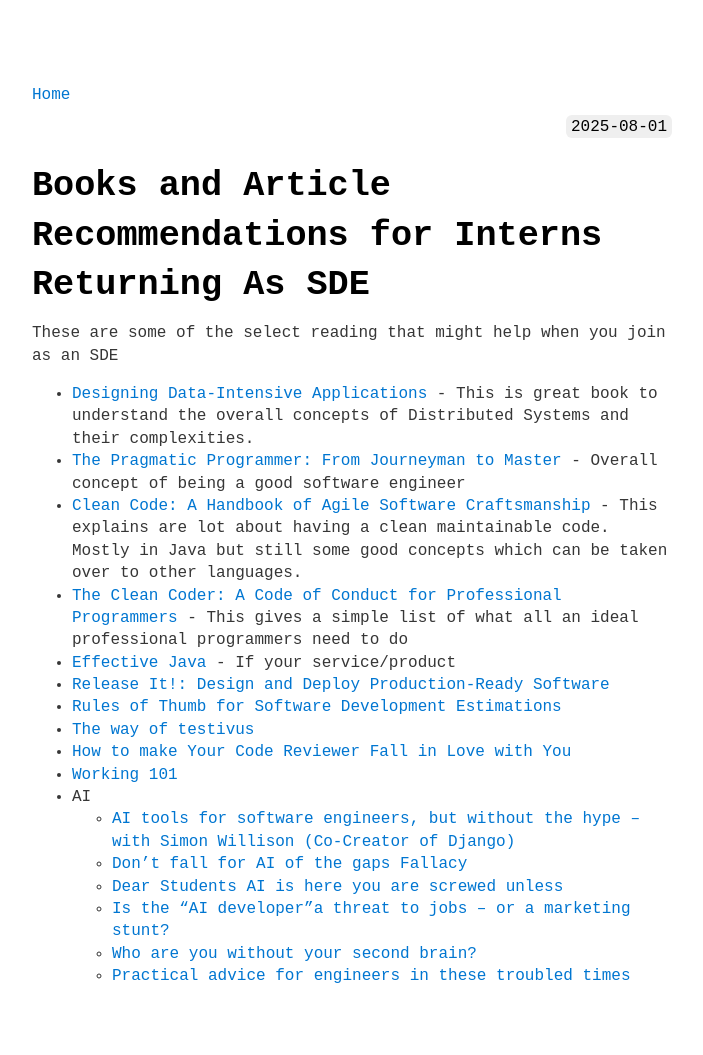
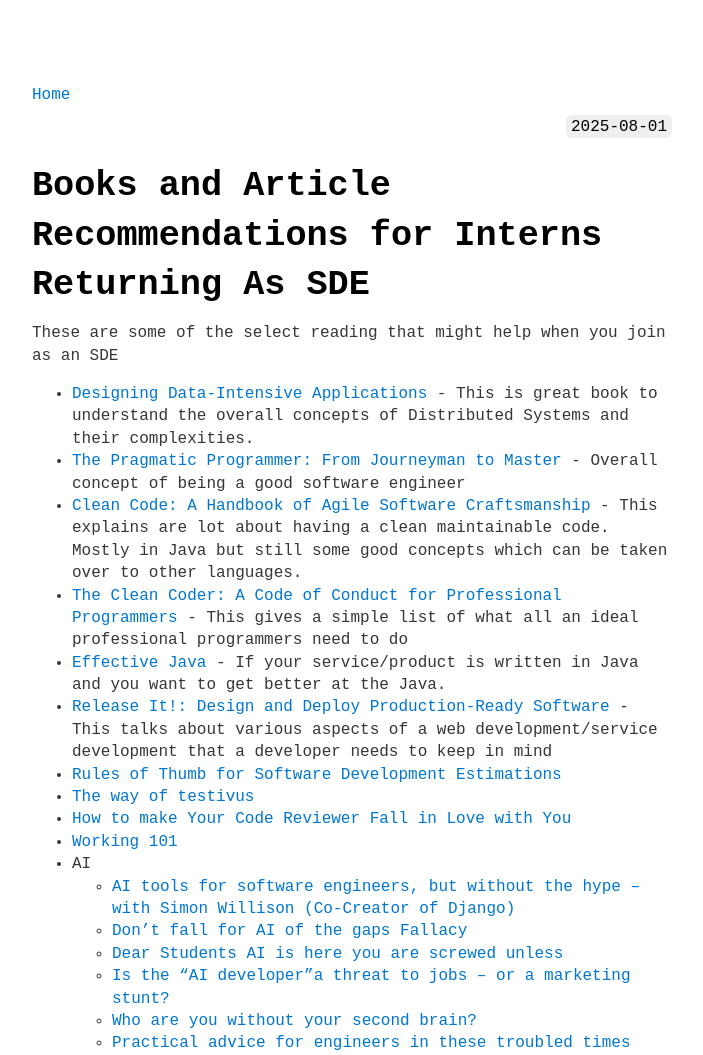
Before and after one commit to harsha-kadekar/harsha-kadekar.github.io, a Jekyll site: the page built from _posts/2025-08-01-book-and-article-recommendations-for-interns-returning-as-sde.md, in a window 1280 px wide. Shown: the whole page, without its empty margins (288-991 px from the left). Built offline with Jekyll 4.4.1, drawn with Linux system fonts in a browser that asks for light colours; before the commit the page ends 988 px from its top, so only the background shows below that.

Commit message:
update: fixed the missing info

```diff
--- a/_posts/2025-08-01-book-and-article-recommendations-for-interns-returning-as-sde.md
+++ b/_posts/2025-08-01-book-and-article-recommendations-for-interns-returning-as-sde.md
@@ -16,8 +16,8 @@ These are some of the select reading that might help when you join as an SDE
 - [The Pragmatic Programmer: From Journeyman to Master](https://www.goodreads.com/book/show/4099.The_Pragmatic_Programmer) - Overall concept of being a good software engineer
 - [Clean Code: A Handbook of Agile Software Craftsmanship](https://www.goodreads.com/book/show/3735293-clean-code) - This explains are lot about having a clean maintainable code. Mostly in Java but still some good concepts which can be taken over to other languages.
 - [The Clean Coder: A Code of Conduct for Professional Programmers](https://www.goodreads.com/book/show/10284614-the-clean-coder) - This gives a simple list of what all an ideal professional programmers need to do
-- [Effective Java](https://www.goodreads.com/book/show/34927404-effective-java) - If your service/product
-- [Release It!: Design and Deploy Production-Ready Software](https://www.goodreads.com/book/show/1069827.Release_It_)
+- [Effective Java](https://www.goodreads.com/book/show/34927404-effective-java) - If your service/product is written in Java and you want to get better at the Java.
+- [Release It!: Design and Deploy Production-Ready Software](https://www.goodreads.com/book/show/1069827.Release_It_) - This talks about various aspects of a web development/service development that a developer needs to keep in mind
 - [Rules of Thumb for Software Development Estimations](https://vadimkravcenko.com/shorts/project-estimates/)
 - [The way of testivus](http://www.agitar.com/downloads/TheWayOfTestivus.pdf)
 - [How to make Your Code Reviewer Fall in Love with You](https://mtlynch.io/code-review-love/)
```
